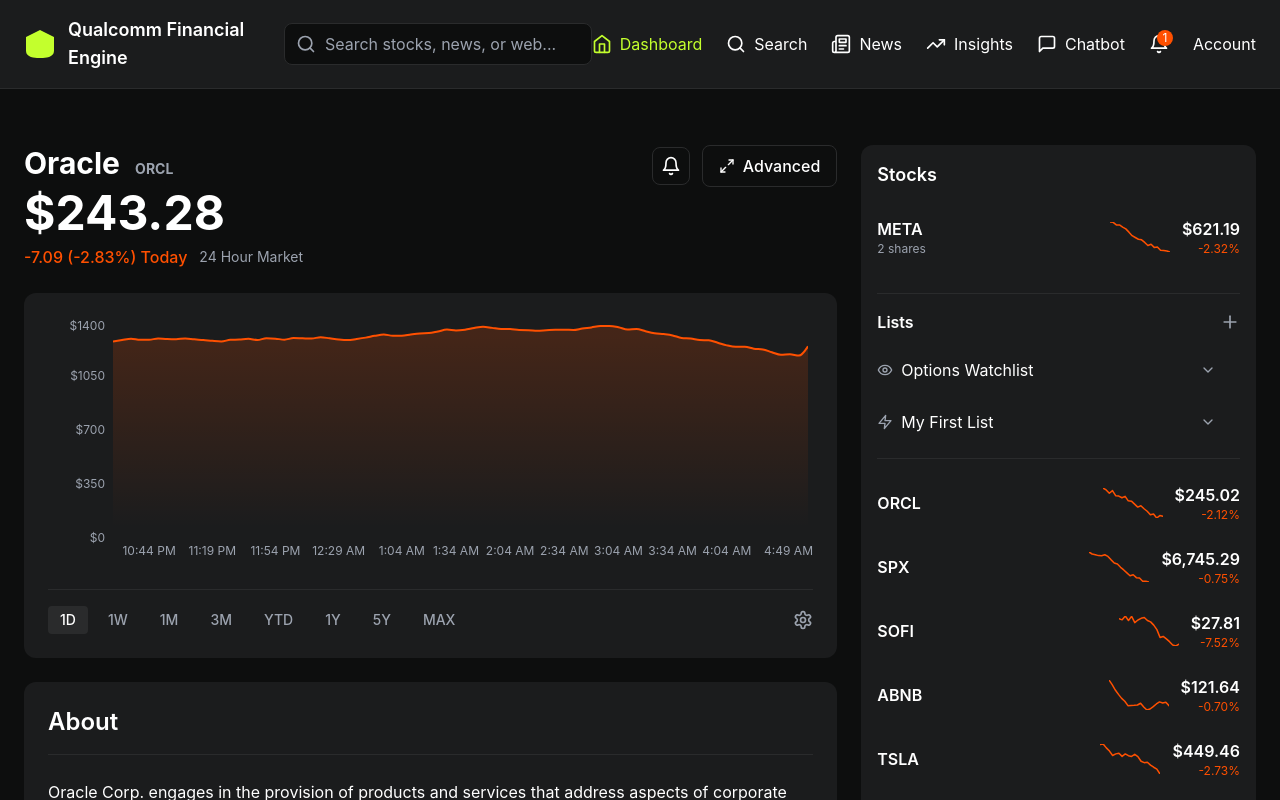
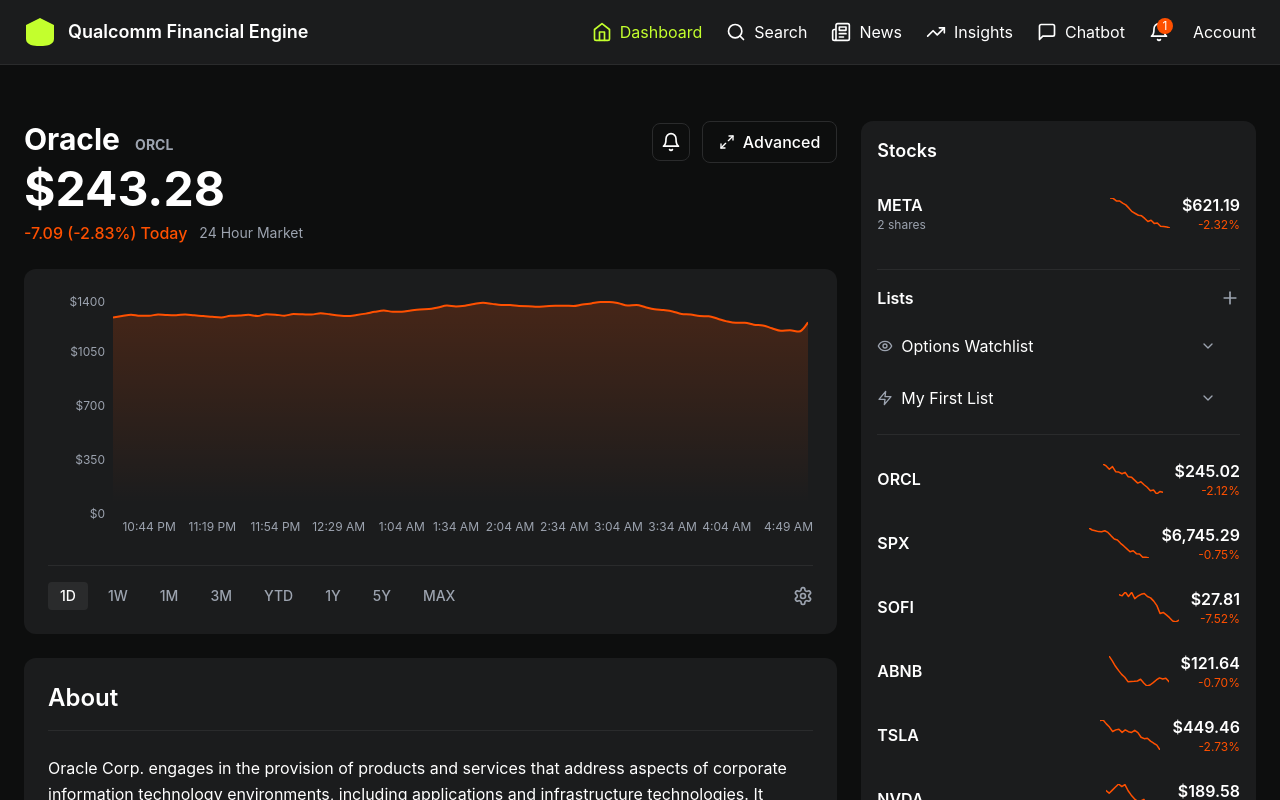
Before and after one commit to ekagra1602/Financial-AI-insights-engine, a React (Vite) app in the folder Frontend/: page / in a window 1280 px wide. Shown: the top 800 px of the page. Built offline with nearby package versions, Linux system fonts and the light colour scheme.

Commit message:
Removed search bar because already have a search logo

```diff
--- a/Frontend/src/components/Header.tsx
+++ b/Frontend/src/components/Header.tsx
@@ -22,20 +22,6 @@
                   Qualcomm Financial Engine
                 </div>
               </Link>
-            </div>
-
-            {/* Search Bar */}
-            <div className="relative w-96">
-              <Search className="absolute left-3 top-1/2 transform -translate-y-1/2 w-5 h-5 text-text-secondary" />
-              <input
-                type="text"
-                placeholder="Search stocks, news, or web..."
-                className="w-full bg-background border border-border rounded-lg pl-10 pr-4 py-2 text-text-primary placeholder-text-secondary focus:outline-none focus:border-primary"
-                onFocus={(e) => {
-                  e.currentTarget.blur();
-                  window.location.href = '/web-search';
-                }}
-              />
             </div>
           </div>
 
```
